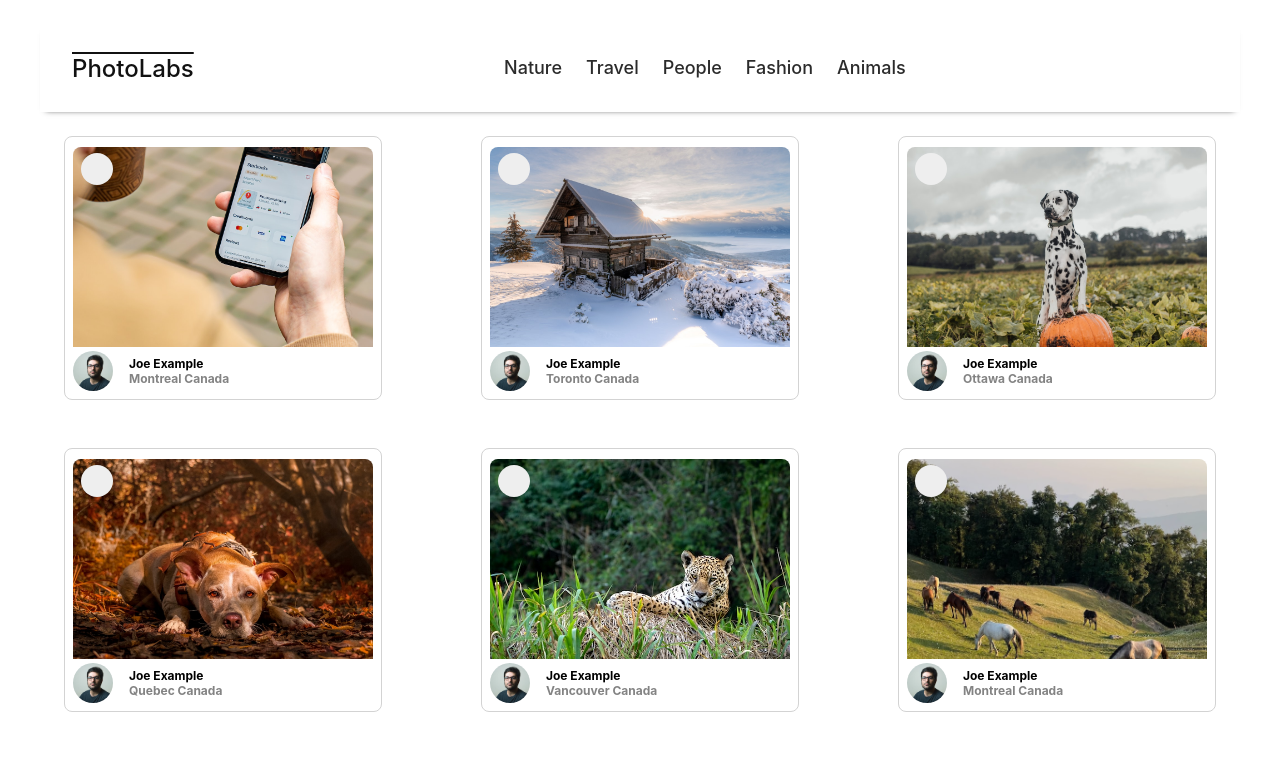
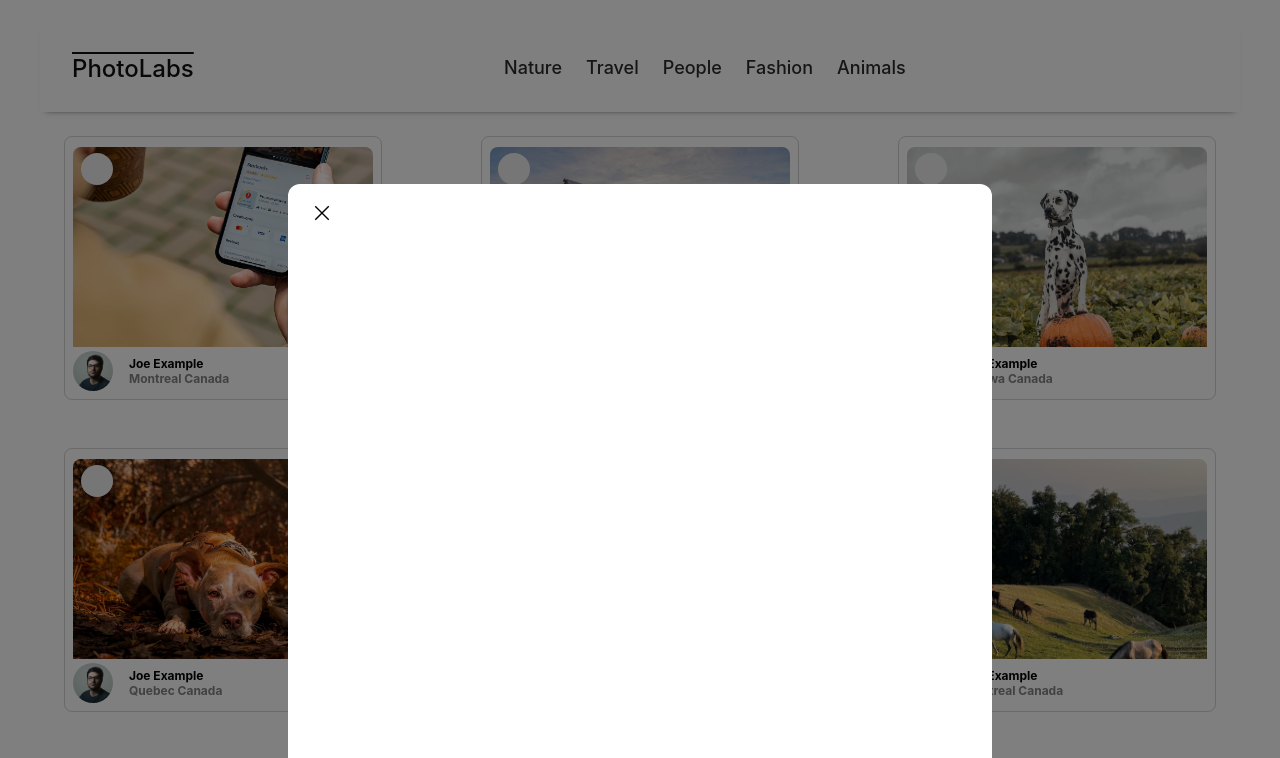
Before and after one commit to EricLeeCodes/PhotoLabs, a React (Create React App) app in the folder frontend/: page / in a window 1280 px wide. Shown: the top 758 px of the page. Built offline with nearby package versions, Linux system fonts and the light colour scheme; some icons are missing; the HTML template or start-up script is replaced by a standard one.

Commit message:
Add overlay of modal

```diff
--- a/frontend/src/App.jsx
+++ b/frontend/src/App.jsx
@@ -3,12 +3,14 @@ import "./App.scss";
 import HomeRoute from "routes/HomeRoute";
 import photos from "mocks/photos";
 import topics from "mocks/topics";
+import PhotoDetailsModal from "routes/PhotoDetailsModal";
 
 // Note: Rendering a single component to build components in isolation
 const App = () => {
   return (
     <div className="App">
       <HomeRoute photos={photos} topics={topics} />
+      <PhotoDetailsModal />
     </div>
   );
 };
```
Also changed, not shown: frontend/src/routes/PhotoDetailsModal.jsx (+7 -5 lines).
